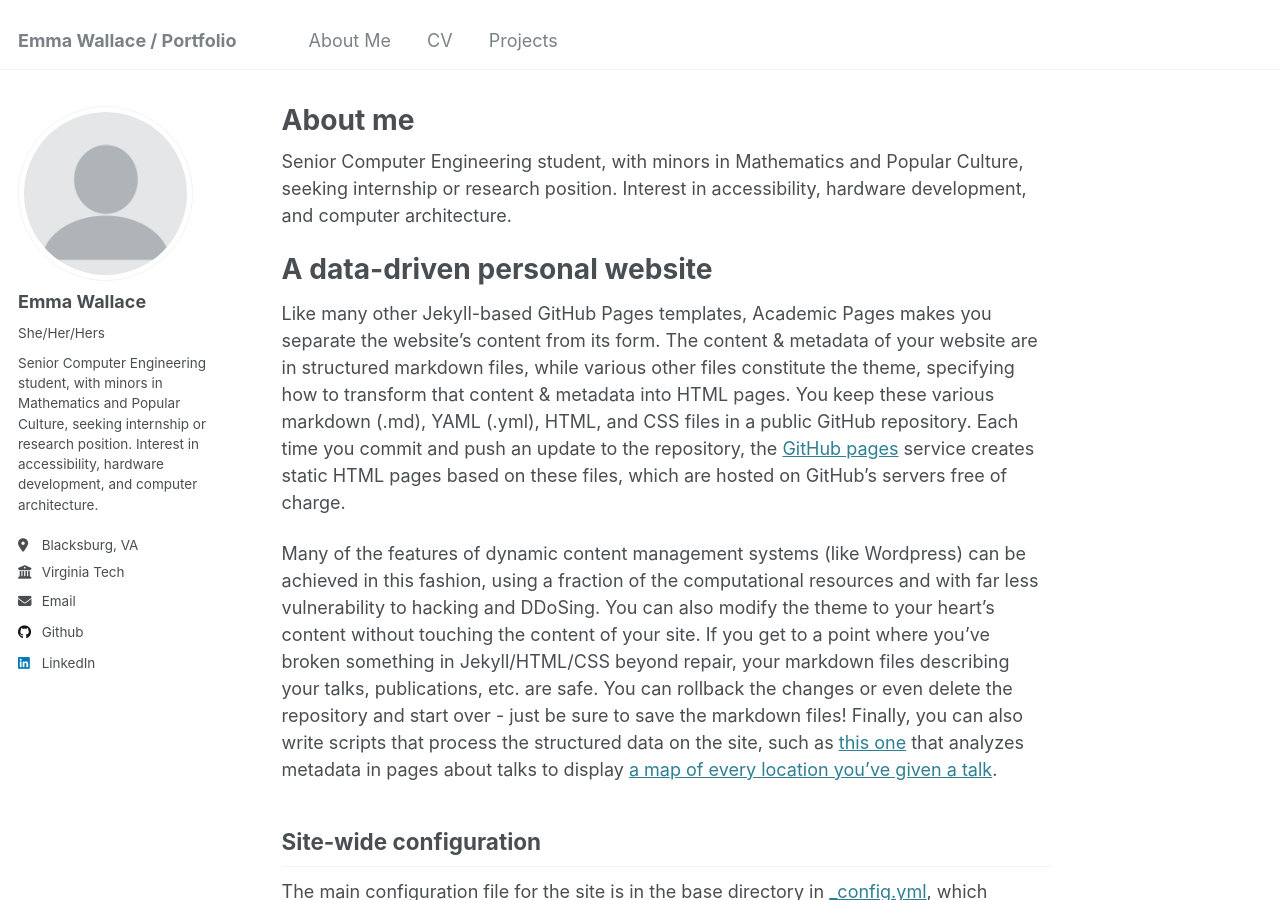
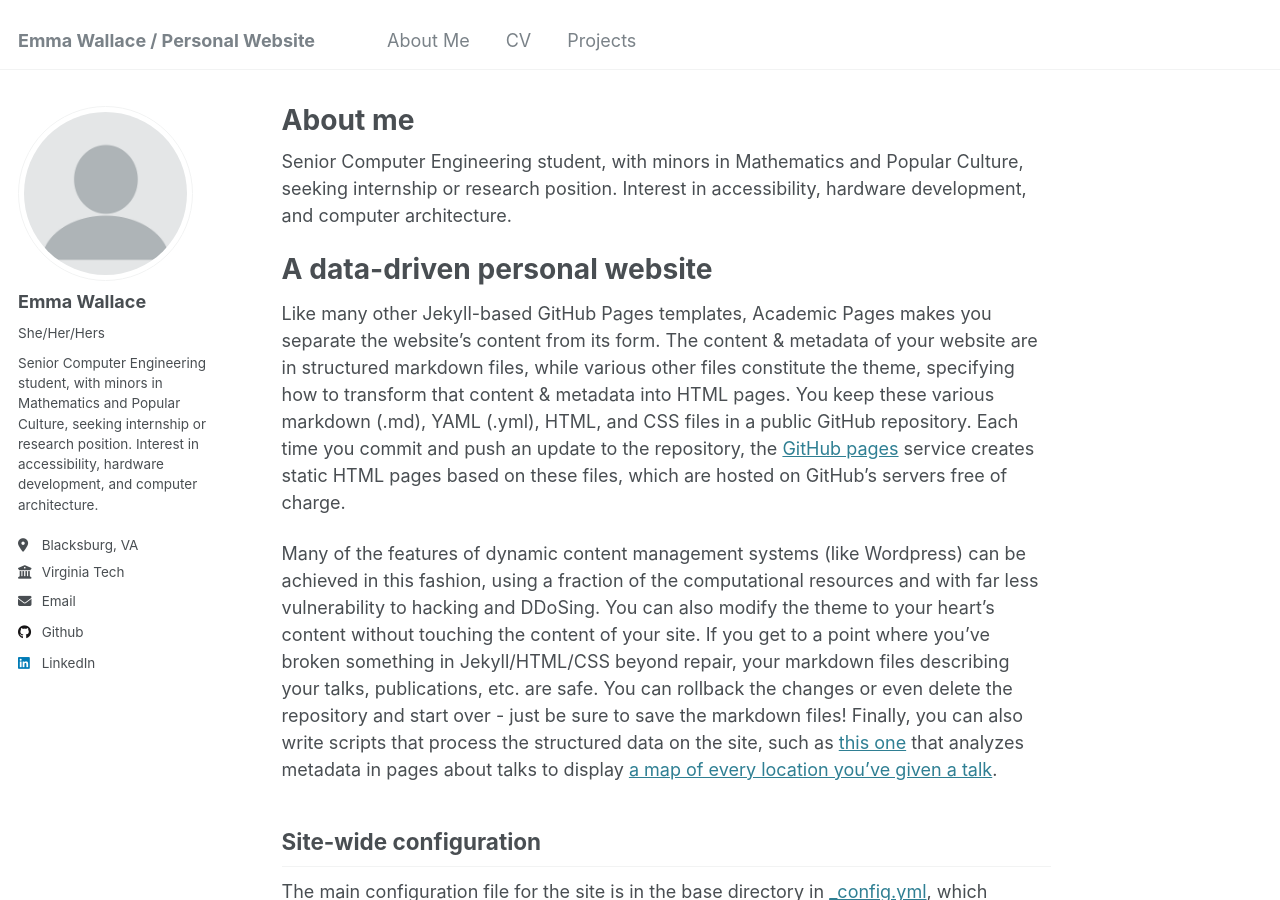
Before and after one commit to ewallace21/ewallace21.github.io, a Jekyll site: the page built from _pages/about.md, in a window 1280 px wide and 900 px high. Built offline with Jekyll 4.4.1, drawn with Linux system fonts in a browser that asks for light colours.

Commit message:
Update _config.yml

```diff
--- a/_config.yml
+++ b/_config.yml
@@ -8,10 +8,10 @@
 
 # Basic Site Settings
 locale                   : "en-US"
-title                    : "Emma Wallace / Portfolio"
+title                    : "Emma Wallace / Personal Website"
 title_separator          : "-"
 name                     : &name "Emma Wallace"
-description              : &description "Emma Wallace's computer engineering project portfolio"
+description              : &description "Emma Wallace's computer engineering portfolio"
 url                      : https://ewallace21.github.io # the base hostname & protocol for your site e.g. "https://[your GitHub username].github.io"
 baseurl                  : "" # the subpath of your site, e.g. "/blog"
 repository               : "ewallace21.github.io"
```
